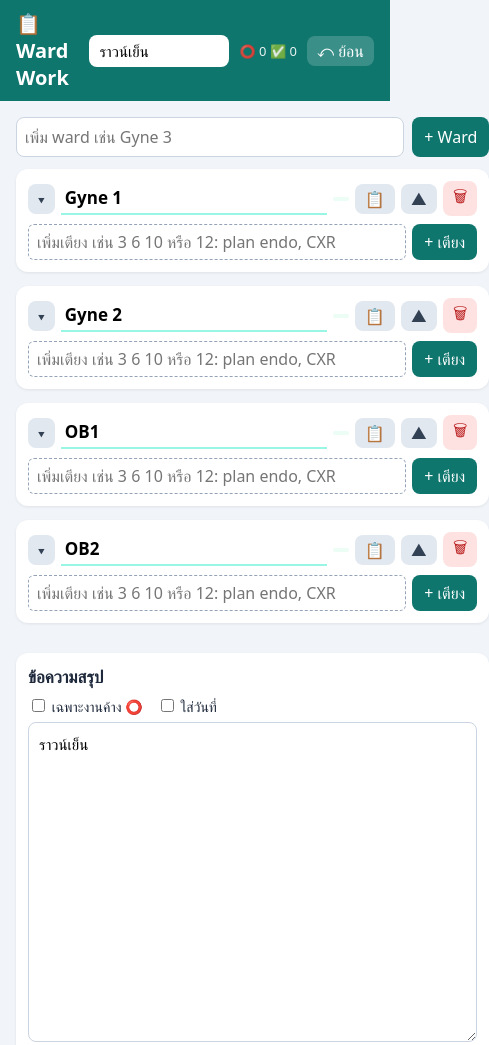
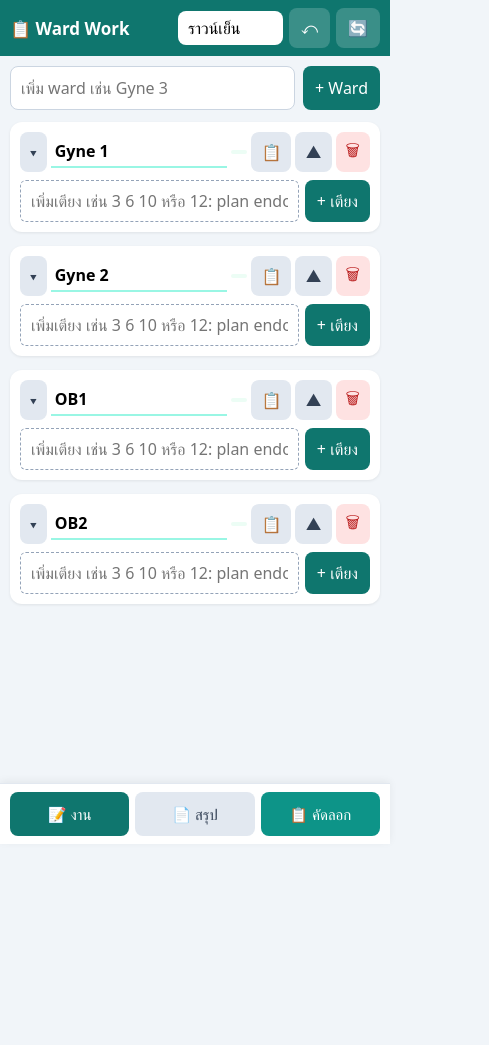
Before and after one commit to ziska-von-doom/Ob-Gyne-WW, a plain HTML site: page index.html in a window 390 px wide. Shown: the top 1045 px of the page, 489 px wide, since content can reach past the window. After the commit the page ends 844 px from the top, so only its background shows below. Drawn offline with Linux system fonts and the light colour scheme.

Commit message:
Update index.html

```diff
--- a/index.html
+++ b/index.html
@@ -2,24 +2,25 @@
 <html lang="th">
 <head>
 <meta charset="UTF-8">
-<meta name="viewport" content="width=device-width, initial-scale=1.0">
+<meta name="viewport" content="width=device-width, initial-scale=1.0, viewport-fit=cover">
+<meta name="theme-color" content="#0f766e">
 <title>Ward Work</title>
 <style>
   *{box-sizing:border-box}
   :root{--hh:60px}
-  body{margin:0;font-family:system-ui,-apple-system,"Sarabun",sans-serif;background:#f1f5f9;color:#1e293b}
+  body{margin:0;font-family:system-ui,-apple-system,"Sarabun",sans-serif;background:#f1f5f9;color:#1e293b;-webkit-tap-highlight-color:transparent}
   header{background:#0f766e;color:#fff;padding:10px 16px;display:flex;gap:10px;align-items:center;flex-wrap:wrap;position:sticky;top:0;z-index:5}
-  header h1{font-size:20px;margin:0;flex:1}
+  header h1{font-size:20px;margin:0;flex:1;white-space:nowrap}
   header input{padding:6px 10px;border-radius:8px;border:none;font-size:15px;width:140px}
   .stat{font-size:13px;opacity:.9}
-  .hbtn{background:rgba(255,255,255,.18);padding:4px 10px}
+  .hbtn{background:rgba(255,255,255,.18);padding:4px 10px;white-space:nowrap}
   #quickbar{flex-basis:100%;display:flex;gap:8px;align-items:center;overflow-x:auto;padding-bottom:2px}
   #quickbar[hidden]{display:none}
   #qbLabel{font-size:13px;white-space:nowrap}
   #chips{display:flex;gap:6px}
   .chip{background:#ccfbf1;color:#134e4a;border-radius:16px;padding:3px 10px;font-size:13px;white-space:nowrap}
   main{display:grid;grid-template-columns:1fr;gap:16px;padding:16px;max-width:1200px;margin:auto}
-  @media(min-width:900px){main{grid-template-columns:1.4fr 1fr}#output{position:sticky;top:calc(var(--hh) + 16px);align-self:start}}
+  main > section{min-width:0}
   input,button,textarea{font:inherit}
   button{cursor:pointer;border:none;border-radius:8px;padding:6px 12px;background:#0f766e;color:#fff}
   button:hover{filter:brightness(1.1)}
@@ -63,6 +64,49 @@
   #importText{width:100%;padding:8px;border:1px solid #cbd5e1;border-radius:8px}
   .toast{position:fixed;bottom:20px;left:50%;transform:translateX(-50%);background:#0f172a;color:#fff;padding:8px 16px;border-radius:20px;opacity:0;transition:.3s;pointer-events:none;z-index:10}
   .toast.show{opacity:1}
+
+  /* ---------- 💻 โหมดคอม ---------- */
+  body.desktop{min-width:900px}
+  body.desktop main{grid-template-columns:1.4fr 1fr}
+  body.desktop #output{position:sticky;top:calc(var(--hh) + 16px);align-self:start}
+
+  /* ---------- 📱 โหมดมือถือ ---------- */
+  #mnav{display:none}
+  body.mobile{overflow-x:clip}
+  body.mobile header{padding:8px 10px;gap:6px}
+  body.mobile header h1{font-size:17px}
+  body.mobile header input{width:105px;font-size:16px}
+  body.mobile .stat{display:none}
+  body.mobile .hbtn .lbl{display:none}
+  body.mobile .hbtn{padding:6px 12px;font-size:16px}
+  body.mobile main{padding:10px 10px calc(84px + env(safe-area-inset-bottom));gap:10px}
+  body.mobile input,body.mobile textarea{font-size:16px}
+  body.mobile button{min-height:40px}
+  body.mobile .icon{padding:6px 10px}
+  body.mobile .ward{padding:10px}
+  body.mobile .ward-head{gap:4px}
+  body.mobile .bed{padding:8px 6px 8px 8px}
+  body.mobile .bed-no{width:72px;padding:6px 8px}
+  body.mobile .task{padding:3px 6px 3px 2px}
+  body.mobile .task .st,body.mobile .task .x{min-height:34px;padding:4px 8px}
+  body.mobile .task .tt{padding:6px 2px}
+  body.mobile .task-in,body.mobile .bed-in{padding:9px 10px}
+  body.mobile .task-form button{padding:6px 18px}
+  body.mobile .chip{padding:6px 12px;font-size:14px;min-height:34px}
+  body.mobile .row input{padding:10px}
+  body.mobile .opts{font-size:15px;gap:18px}
+  body.mobile .opts input{width:18px;height:18px;vertical-align:-3px}
+  body.mobile #result{min-height:calc(100vh - var(--hh) - 280px)}
+  body.mobile .btns button{flex:1 1 45%}
+  body.mobile .kbd-only{display:none}
+  body.mobile.tab-out #editor,body.mobile:not(.tab-out) #output{display:none}
+  body.tab-out #quickbar{display:none}
+  body.mobile #mnav{display:flex;gap:6px;position:fixed;left:0;right:0;bottom:0;z-index:6;background:#fff;
+    border-top:1px solid #e2e8f0;padding:8px 10px calc(8px + env(safe-area-inset-bottom));box-shadow:0 -2px 8px rgba(0,0,0,.06)}
+  #mnav button{flex:1;background:#e2e8f0;color:#334155;font-size:15px;min-height:44px}
+  #mnav button.on{background:#0f766e;color:#fff}
+  #mnav #mCopy{background:#0d9488;color:#fff}
+  body.mobile .toast{bottom:calc(80px + env(safe-area-inset-bottom))}
 </style>
 </head>
 <body>
@@ -73,7 +117,8 @@
     <option>ราวน์เช้า</option><option>ราวน์บ่าย</option><option>ราวน์เย็น</option><option>ราวน์ดึก</option>
   </datalist>
   <span class="stat" id="stat"></span>
-  <button id="undoBtn" class="hbtn" title="ย้อนกลับ (Ctrl+Z)">↶ ย้อน</button>
+  <button id="undoBtn" class="hbtn" title="ย้อนกลับ (Ctrl+Z)">↶<span class="lbl"> ย้อน</span></button>
+  <button id="viewBtn" class="hbtn" title="สลับโหมดหน้าจอ"></button>
   <div id="quickbar" hidden>
     <span id="qbLabel"></span>
     <div id="chips"></div>
@@ -81,7 +126,7 @@
 </header>
 
 <main>
-  <section>
+  <section id="editor">
     <form class="row" id="wardForm">
       <input id="newWard" placeholder="เพิ่ม ward เช่น Gyne 3" autocomplete="off">
       <button type="submit">+ Ward</button>
@@ -109,10 +154,17 @@
       • ขึ้นต้นด้วย <b>/</b> = บันทึกเป็น ✅ ทันที · หมายเหตุใส่ในวงเล็บ<br>
       • แตะเตียง → มีปุ่มงานลัดขึ้นด้านบน แตะเพิ่มได้เลย<br>
       • เพิ่มหลายเตียง: <b>3 6 10 21</b> · เตียงพร้อมงาน: <b>12: plan endo, CXR</b><br>
-      • แตะ ⭕️/✅ สลับสถานะ · แตะชื่องานเพื่อแก้ไข · Ctrl/Cmd+Z ย้อนกลับ
+      • แตะ ⭕️/✅ สลับสถานะ · แตะชื่องานเพื่อแก้ไข<span class="kbd-only"> · Ctrl/Cmd+Z ย้อนกลับ</span><br>
+      • ปุ่ม 🔄/📱/💻 มุมขวาบน = สลับโหมดหน้าจอ อัตโนมัติ / มือถือ / คอม
     </p>
   </section>
 </main>
+
+<nav id="mnav">
+  <button data-tab="edit">📝 งาน</button>
+  <button data-tab="out">📄 สรุป <span id="navCount"></span></button>
+  <button id="mCopy">📋 คัดลอก</button>
+</nav>
 
 <dialog id="importDlg">
   <h3>📥 นำเข้าจากข้อความ</h3>
@@ -128,6 +180,7 @@
 
 <script>
 const KEY = 'wardwork-v1';
+const VKEY = 'wardwork-view';
 const $ = id => document.getElementById(id);
 const uid = () => Math.random().toString(36).slice(2, 9);
 const COMMON = ['plan endo','plan anes','plan eye','plan ID','plan sx','plan uro','plan nephro','plan hemato',
@@ -174,6 +227,48 @@ const esc = s => String(s).replace(/[&<>"']/g, c => ({'&':'&amp;','<':'&lt;','>'
 const sortBeds = beds => beds.sort((a,b) => a.bed.localeCompare(b.bed, undefined, {numeric:true}));
 const findWard = id => state.wards.find(w => w.id === id);
 function findBed(id){ for (const w of state.wards){ const b = w.beds.find(x => x.id === id); if (b) return {w,b}; } return null; }
+
+/* ---------- View mode (มือถือ / คอม) ---------- */
+const VIEWS = {
+  auto:    { icon:'🔄', name:'อัตโนมัติ' },
+  mobile:  { icon:'📱', name:'มือถือ' },
+  desktop: { icon:'💻', name:'คอม' }
+};
+let viewPref = localStorage.getItem(VKEY);
+if (!VIEWS[viewPref]) viewPref = 'auto';
+let tab = 'edit', editScroll = 0;
+const mq = matchMedia('(max-width: 899px)');
+
+function currentMode(){ return viewPref === 'auto' ? (mq.matches ? 'mobile' : 'desktop') : viewPref; }
+
+function applyView(){
+  const mode = currentMode(), cl = document.body.classList;
+  cl.toggle('mobile', mode === 'mobile');
+  cl.toggle('desktop', mode === 'desktop');
+  cl.toggle('tab-out', mode === 'mobile' && tab === 'out');
+  const v = VIEWS[viewPref];
+  $('viewBtn').innerHTML = `${v.icon}<span class="lbl"> ${v.name}</span>`;
+  $('viewBtn').title = `โหมดหน้าจอ: ${v.name}${viewPref === 'auto' ? ` (ตอนนี้ = ${VIEWS[mode].name})` : ''} · แตะเพื่อสลับ`;
+  document.querySelectorAll('#mnav [data-tab]').forEach(b => b.classList.toggle('on', b.dataset.tab === tab));
+  setHH();
+}
+
+function cycleView(){
+  const order = ['auto', 'mobile', 'desktop'];
+  viewPref = order[(order.indexOf(viewPref) + 1) % order.length];
+  localStorage.setItem(VKEY, viewPref);
+  applyView();
+  toast(`โหมด${VIEWS[viewPref].name}${viewPref === 'auto' ? ` (${VIEWS[currentMode()].name})` : ''}`);
+}
+
+function setTab(t){
+  if (t === tab) return;
+  if (t === 'out') { editScroll = window.scrollY; commitDrafts(); }
+  tab = t; applyView();
+  window.scrollTo(0, t === 'edit' ? editScroll : 0);
+}
+
+if (mq.addEventListener) mq.addEventListener('change', applyView); else mq.addListener(applyView);
 
 /* ---------- Parse ---------- */
 function parseTask(str){
@@ -334,6 +429,7 @@ function updateOutput(){
     if (el) { el.textContent = wp ? `⭕️ ${wp}` : (w.beds.length ? '✓ ครบ' : ''); el.className = 'badge' + (wp ? '' : ' ok'); }
   });
   $('stat').textContent = `⭕️ ${p}  ✅ ${d}`;
+  $('navCount').textContent = p ? `(⭕️${p})` : '';
 }
 
 /* ---------- Actions ---------- */
@@ -503,6 +599,9 @@ dateEl.checked = state.showDate;
 dateEl.onchange = () => { state.showDate = dateEl.checked; save(); };
 
 $('undoBtn').onclick = undo;
+$('viewBtn').onclick = cycleView;
+document.querySelectorAll('#mnav [data-tab]').forEach(b => b.onclick = () => setTab(b.dataset.tab));
+
 document.addEventListener('keydown', e => {
   if ((e.ctrlKey || e.metaKey) && e.key.toLowerCase() === 'z' && !e.shiftKey && !/INPUT|TEXTAREA/.test(e.target.tagName)) {
     e.preventDefault(); undo();
@@ -524,7 +623,9 @@ async function copyText(text){
   toast('คัดลอกแล้ว ✓');
 }
 
-$('copy').onclick = () => { commitDrafts(); copyText(buildText()); };
+const copyAll = () => { commitDrafts(); copyText(buildText()); };
+$('copy').onclick = copyAll;
+$('mCopy').onclick = copyAll;
 
 $('newDay').onclick = () => {
   commitDrafts();
@@ -581,10 +682,12 @@ $('cancelImport').onclick = () => dlg.close();
 $('doImport').onclick = () => {
   const n = importText($('importText').value);
   dlg.close(); save(); render();
+  if (currentMode() === 'mobile') setTab('edit');
   toast(n ? `นำเข้า ${n} งานแล้ว` : 'ไม่พบงานในข้อความ');
 };
 
 window.addEventListener('resize', setHH);
+applyView();
 render();
 </script>
 </body>
```
